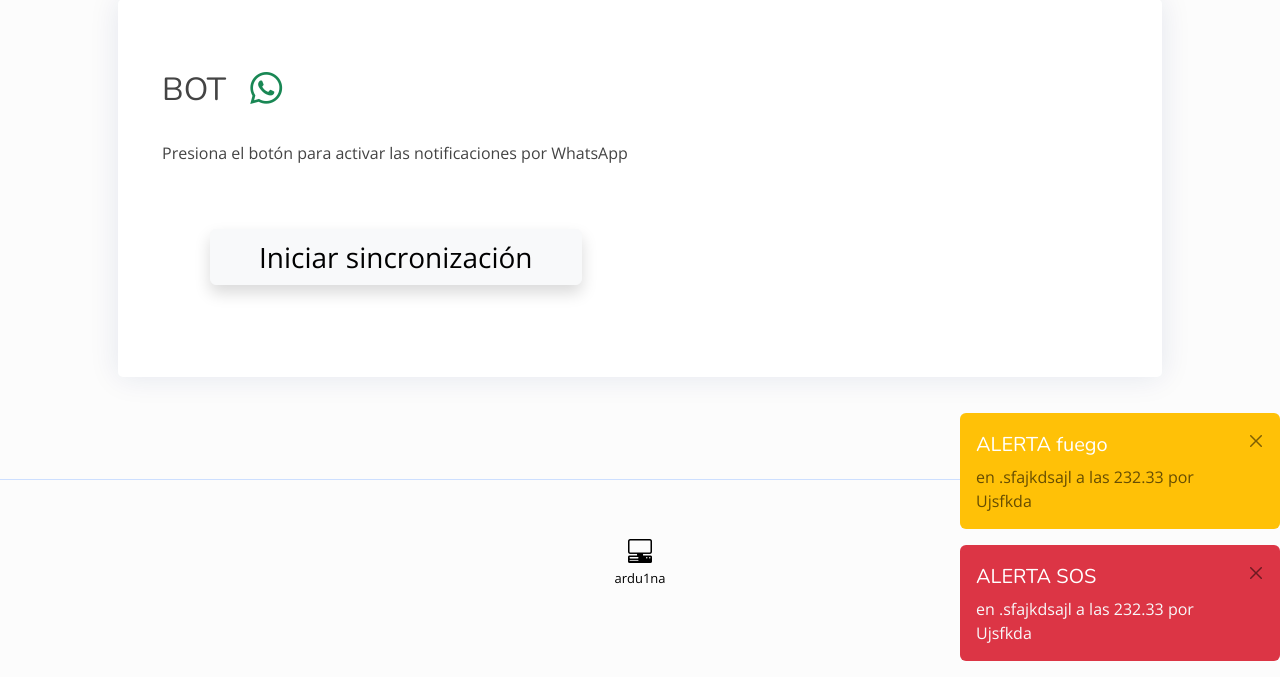
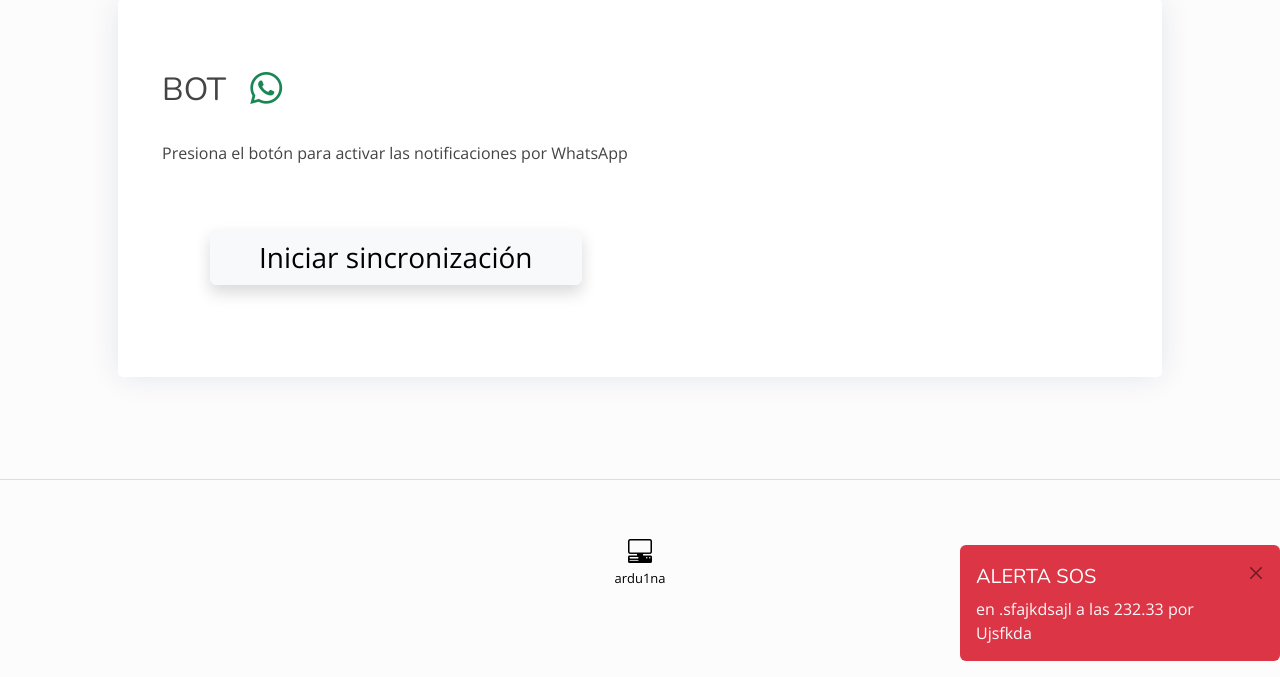
Before and after one commit to ardu1na/planBlocal, a Django app: template templates/monitor.html in a window 1280 px wide. Shown: the part 123-800 px from the top of the page. Run offline with Django 3.2, Linux system fonts and the light colour scheme; the template is opened without the code that fills it, so the values that code supplies are empty; some libraries are stand-ins or nearby versions.

Commit message:
todo comments

```diff
--- a/templates/monitor.html
+++ b/templates/monitor.html
@@ -9,9 +9,11 @@
 {% block 'pagetitle' %} Alerts {% endblock %}
 
 {% block 'content' %}
-<div class="d-flex flex-column-reverse fixed-bottom align-items-end ">
 
-  <div id="social" class="alert alert-danger bg-danger text-light border-0 alert-dismissible fade show   w-25">
+
+<div id="alerts" class="d-flex flex-column-reverse fixed-bottom align-items-end ">
+
+  <div id="alert1" class="alert alert-danger bg-danger text-light border-0 alert-dismissible fade show w-25">
     <button type="button" class="btn-close" data-bs-dismiss="alert" aria-label="btn-close"><span><i class="mdi mdi-btn-close"></i></span>
     </button>
     <div class="media">
@@ -19,16 +21,6 @@
             <h5 class="mt-1 mb-2 text-white">ALERTA SOS</h5>
             <p class="mb-0"> en .sfajkdsajl a las 232.33 por Ujsfkda</p>
     </div>
-  </div>
-
-  <div id="social" class="alert alert-warning bg-warning border-0 alert-dismissible fade show  w-25 ">
-      <button type="button" class="btn-close" data-bs-dismiss="alert" aria-label="btn-close"><span><i class="mdi mdi-btn-close"></i></span>
-      </button>
-      <div class="media">
-              <span><i class="fas fa-fire"></i></span>
-              <h5 class="mt-1 mb-2 text-white">ALERTA fuego</h5>
-              <p class="mb-0"> en .sfajkdsajl a las 232.33 por Ujsfkda</p>
-      </div>
   </div>
 
 </div>
@@ -82,6 +74,7 @@
   <script>
     let stopScript = false;
     let intervalId;
+    var previousData = null;
 
     function updateUltima() {
       if (stopScript) {
@@ -90,7 +83,47 @@
 
       $.ajax({
         url: 'send/',
-        success: function(response) {},
+        success: function(data) {
+
+
+          if (previousData !== null && JSON.stringify(data) !== JSON.stringify(previousData)) {
+            // New data has been received, display an alert
+            var tipo = data.tipo;
+
+                var icon = 'fas fa-star star-orange';
+                var color = 'alert-info';
+
+                if (tipo === 'Emergencia') {
+                    color = 'facebook';
+                    icon = 'fa-hospital';
+
+
+                } else if (tipo === 'SOS') {
+                    color = 'google-plus';
+                    icon = 'fa-lock';
+
+
+                } else if (tipo === 'Fuego') {
+                    color = 'alert-warning solid';
+                    icon = 'fa-fire';
+                }
+
+                $("#social").after('<div class="alert alert-social ' + color + ' alert-dismissible fade show">' +
+                    '<button type="button" class="btn-close" data-bs-dismiss="alert" aria-label="btn-close">' +
+                    '<span><i class="mdi mdi-btn-close"></i></span></button>' +
+                    '<div class="media">' +
+                    '<div class="alert-social-icon"><span><i class="fa ' + icon +'"></i></span></div>' +
+                    '<div class="media-body">' +
+                    '<h5 class="mt-1 mb-2 text-white">' + data.tipo + ' </h5>' +
+                    '<p class="mb-0"> En ' + data.alarma_vecinal + ' ' + data.datetime + '</p>' +
+                    '</div></div></div>');
+                    }
+
+
+                previousData = data;
+
+        },
+
         error: function(xhr, errmsg, err) {
           console.log(xhr.status + ': ' + xhr.responseText);
         }
```
Also changed, not shown: whatsapp/views.py (+12 -3 lines).
